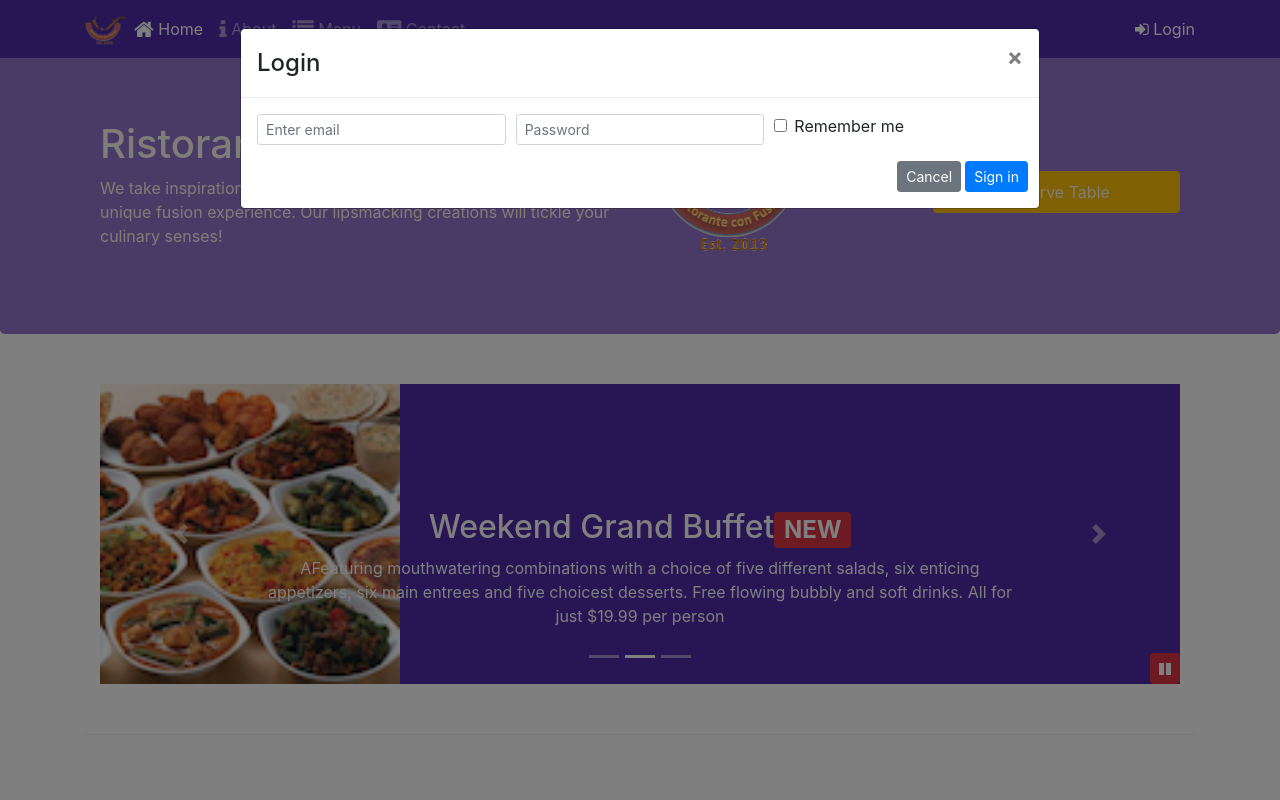
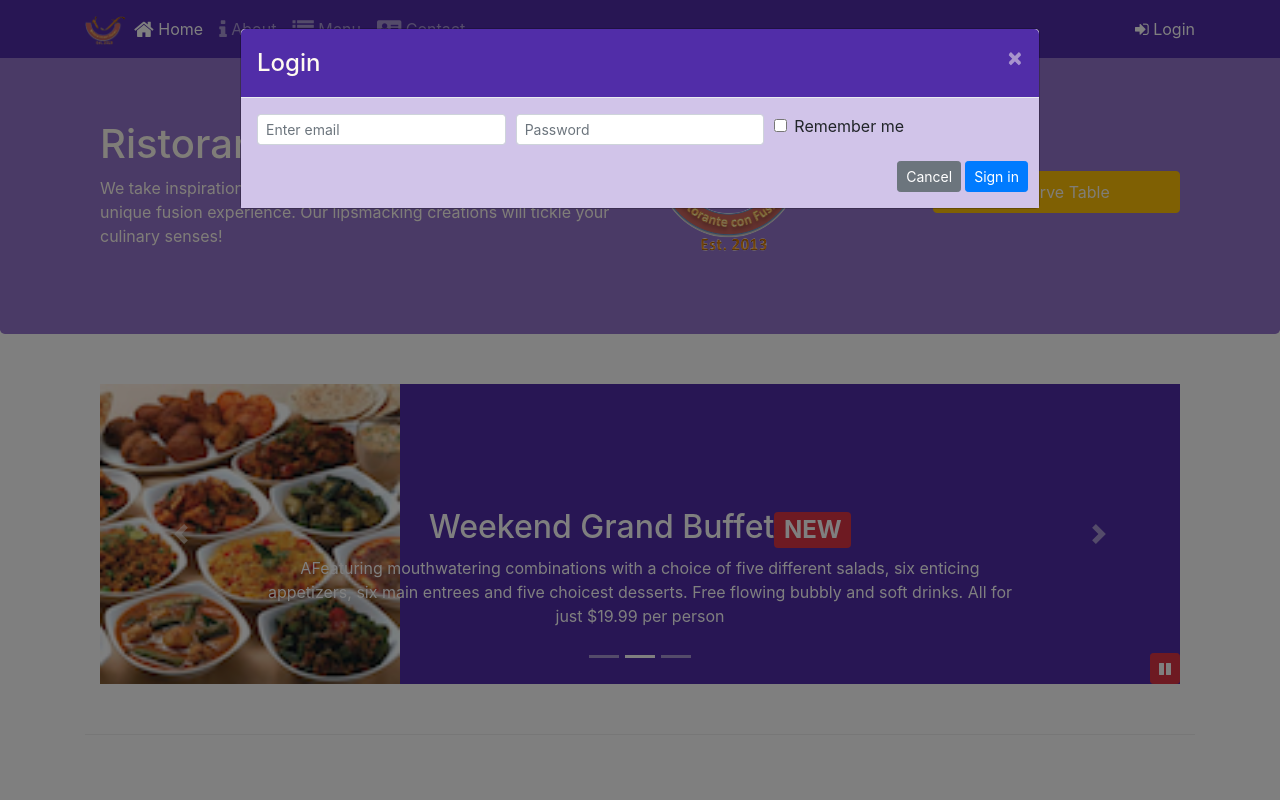
Before and after one commit to haisheng2017/conFusion, a website: page index.html in a window 1280 px wide. Both pictures are taken after a click on the link "Login". Shown: the top 800 px of the page. Drawn offline with nearby package versions, Linux system fonts and the light colour scheme.

Commit message:
assignment 4 index.html

```diff
--- a/css/styles.scss
+++ b/css/styles.scss
@@ -76,3 +76,17 @@ body{
     bottom: 0px;
     z-index: 1;
 }
+
+.modal-header{
+    background-color: $background-dark;
+    color: floralwhite;
+    .close{
+        color:floralwhite;
+    }
+}
+
+
+
+.modal-body{
+    background-color: $background-pale;
+}
--- a/index.html
+++ b/index.html
@@ -35,7 +35,7 @@
                             fa-lg"></span> Contact</a></li>
                 </ul>
                 <span class="navbar-text">
-                    <a data-toggle="modal" data-target="#loginModal">
+                    <a id="loginButton">
                         <span class="fa fa-sign-in"></span> Login</a>
                 </span>
             </div>
@@ -172,8 +172,7 @@
                     <img src="img/logo.png" class="img-fluid">
                 </div>
                 <div class="col-12 col-sm align-self-center">
-                    <a role="button" class="btn btn-block nav-link btn-warning" data-toggle="modal"
-                        data-target="#reserveModal">Reserve Table</a>
+                    <a id="reserveButton" role="button" class="btn btn-block nav-link btn-warning">Reserve Table</a>
 
                 </div>
             </div>
@@ -370,6 +369,14 @@
                     $("#carouselButton").children("span").addClass('fa-pause');
                 }
             });
+
+            $("#loginButton").click(function(){
+                $("#loginModal").modal('show');
+            });
+
+            $("#reserveButton").click(function(){
+                $("#reserveModal").modal('show');
+            });
         });
     </script>
 </body>
```
Also changed, not shown: css/styles.css.
